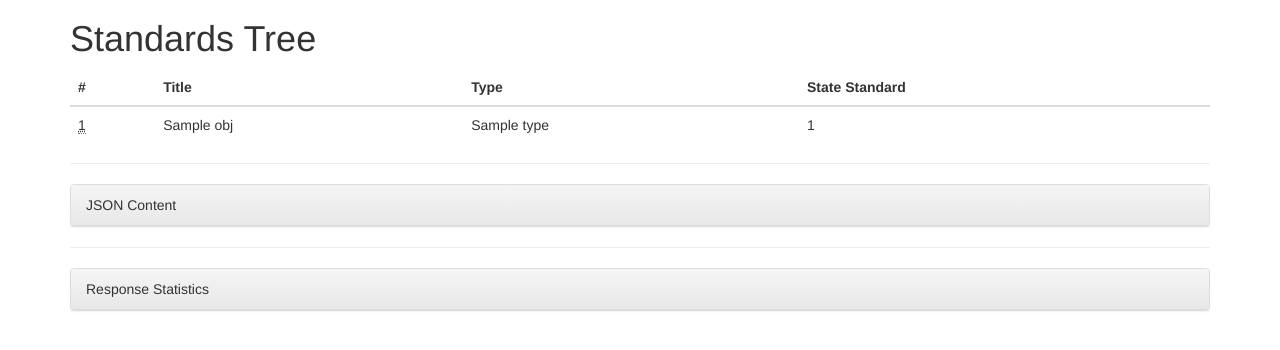
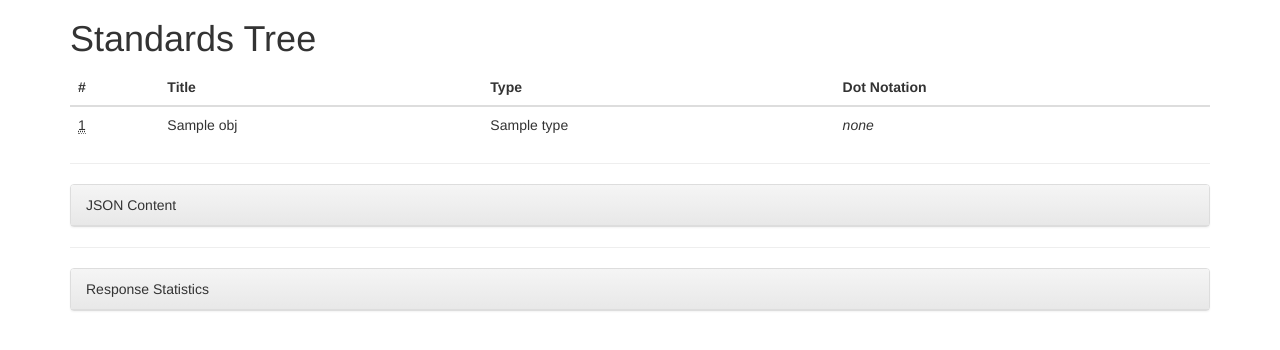
Before and after one commit to dougvanhorn/pbslm-search-demo, a Django app: template templates/standards.html in a window 1280 px wide. Shown: the part 51-401 px from the top of the page. Run offline with Django 3.2, Linux system fonts and the light colour scheme; the template is opened without the code that fills it: most values are stand-ins (such as "Sample title", 1, 10 or a date in 2020); some libraries are stand-ins or nearby versions.

Commit message:
Modified Standards template.

```diff
--- a/templates/standards.html
+++ b/templates/standards.html
@@ -27,7 +27,7 @@
             <th>#</th>
             <th>Title</th>
             <th>Type</th>
-            <th>State Standard</th>
+            <th>Dot Notation</th>
         </tr>
     </thead>
     <tbody>
@@ -44,7 +44,7 @@
             {% endif %}
             <td>{{ obj.title }}</td>
             <td>{{ obj.type }}</td>
-            <td>{{ obj.state_standard_id|default:"" }}</td>
+            <td>{{ obj.dot_notation|default:"<em>none</em>" }}</td>
         </tr>
         {% empty %}
         <tr>
```
